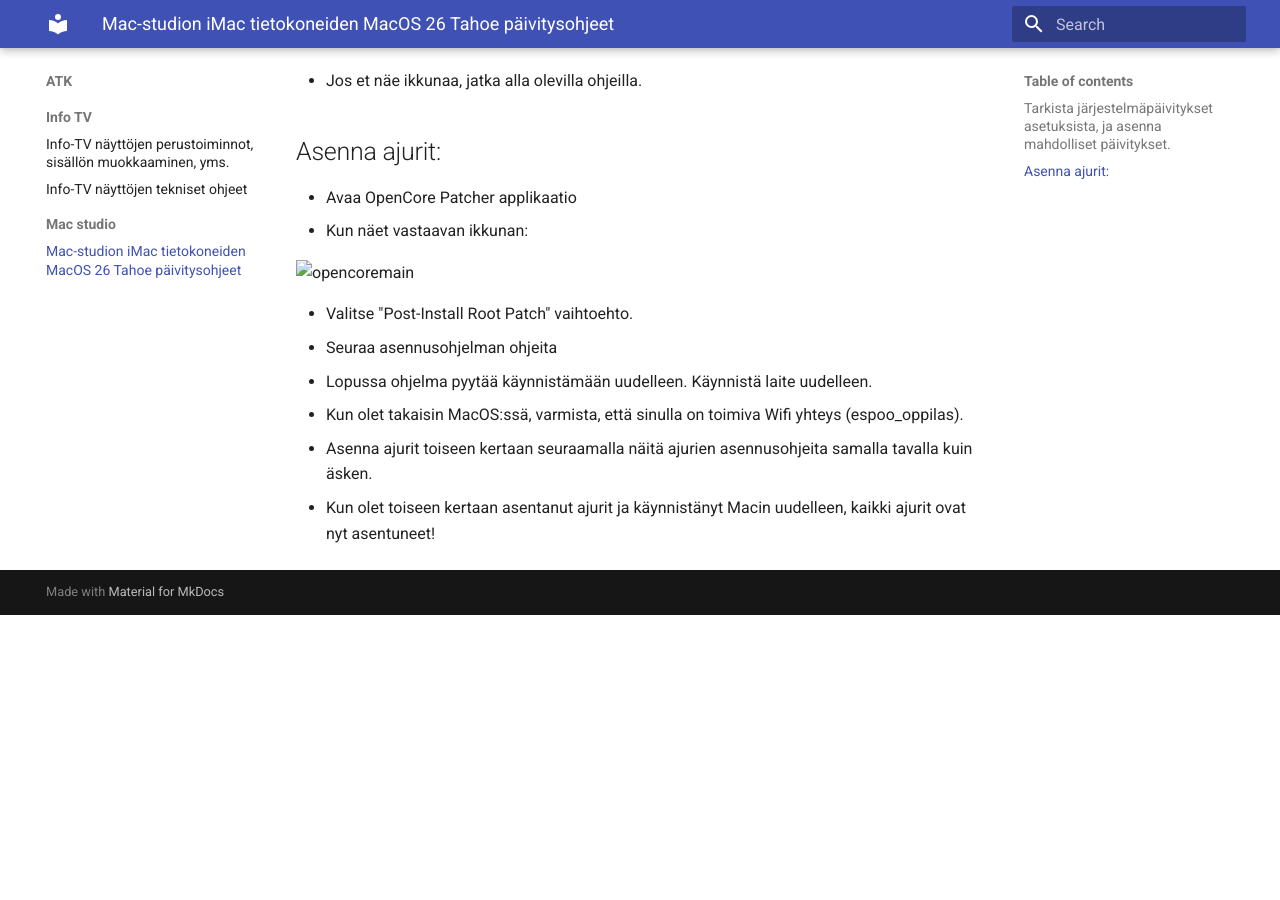
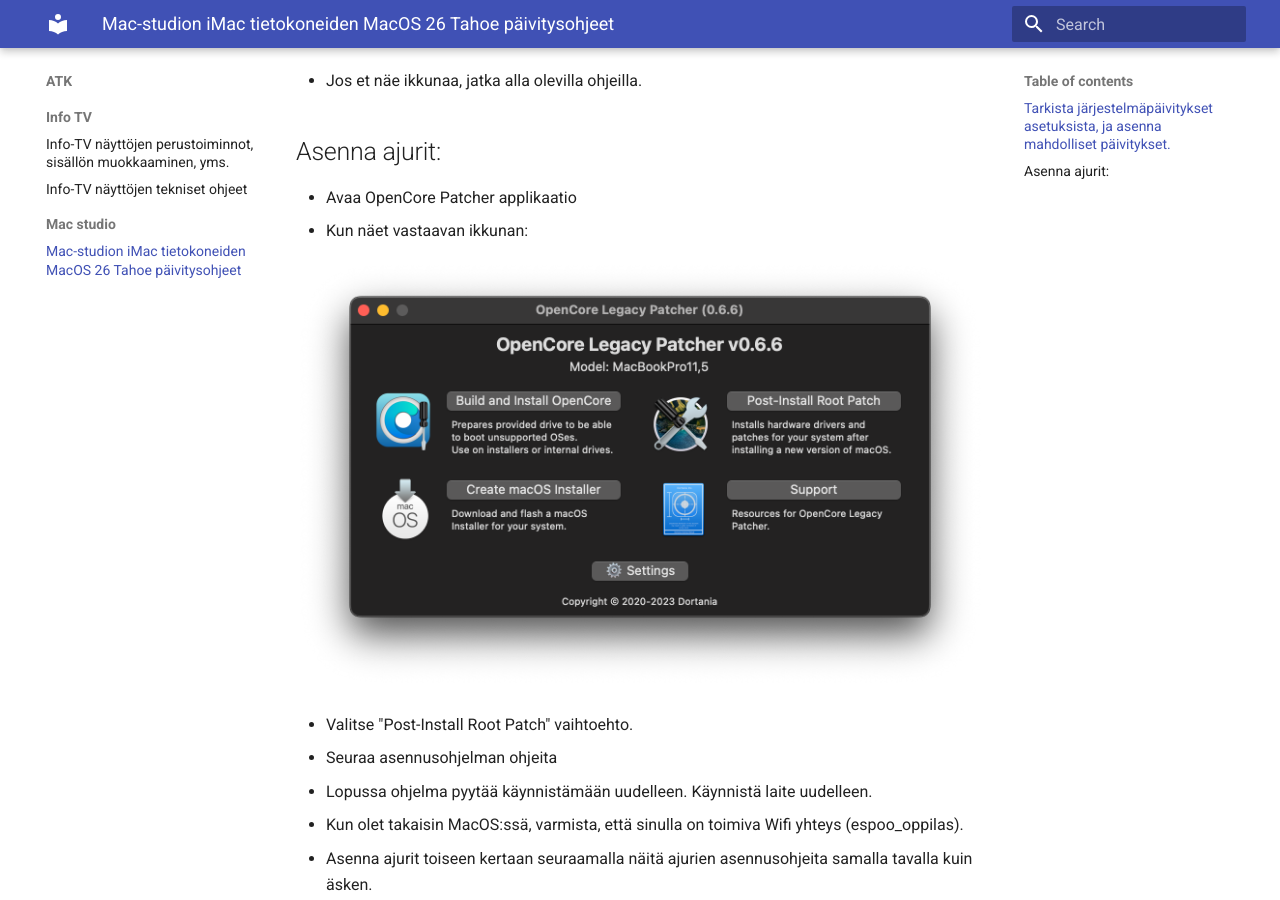
Before and after one commit to viherlaaksonlukio-sys/viheri-av-docs, an MkDocs documentation site: the page built from docs/ATK/Mac-studio/mac-koneiden-päivitysohjeet.md, in a window 1280 px wide and 900 px high, scrolled down 1205 px. Built offline with MkDocs 1.6.1 and Material for MkDocs 9.7.7, drawn with Linux system fonts in a browser that asks for light colours; before the commit the page ends 1820 px from its top, so only the background shows below that.

Commit message:
Update mac-koneiden-päivitysohjeet.md

```diff
--- a/docs/ATK/Mac-studio/mac-koneiden-päivitysohjeet.md
+++ b/docs/ATK/Mac-studio/mac-koneiden-päivitysohjeet.md
@@ -15,7 +15,7 @@ Mac-studion iMac-koneisiin on asennettu MacOS 26 Tahoe. Virallisesti, laitteet e
    - Avaa OpenCore Patcher applikaatio
    - Kun näet vastaavan ikkunan:
 
-![opencoremain](image/opencoremain.png)
+![opencoremain](images/opencoremain.png)
 
    - Valitse "Post-Install Root Patch" vaihtoehto.
    - Seuraa asennusohjelman ohjeita
```
